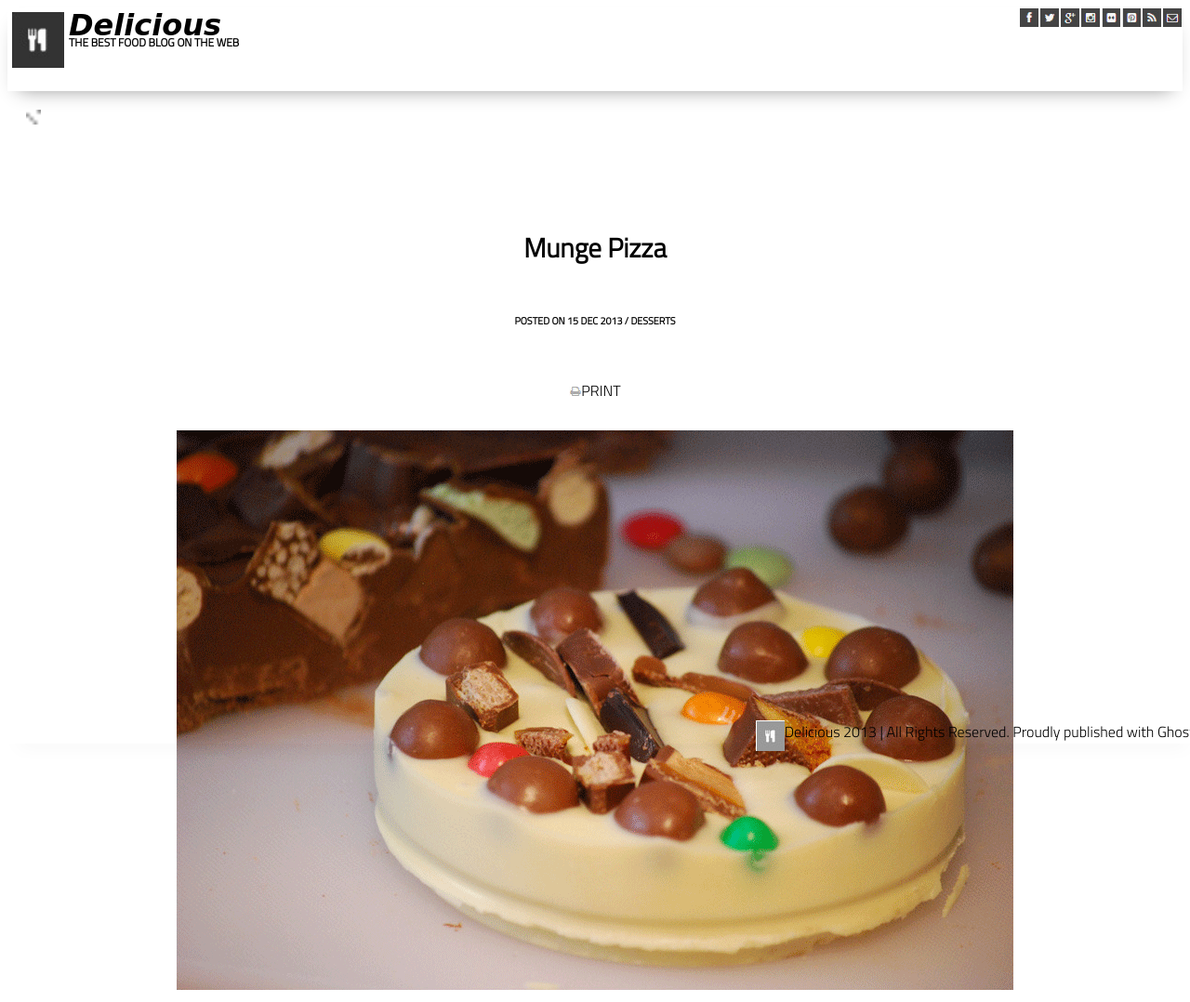
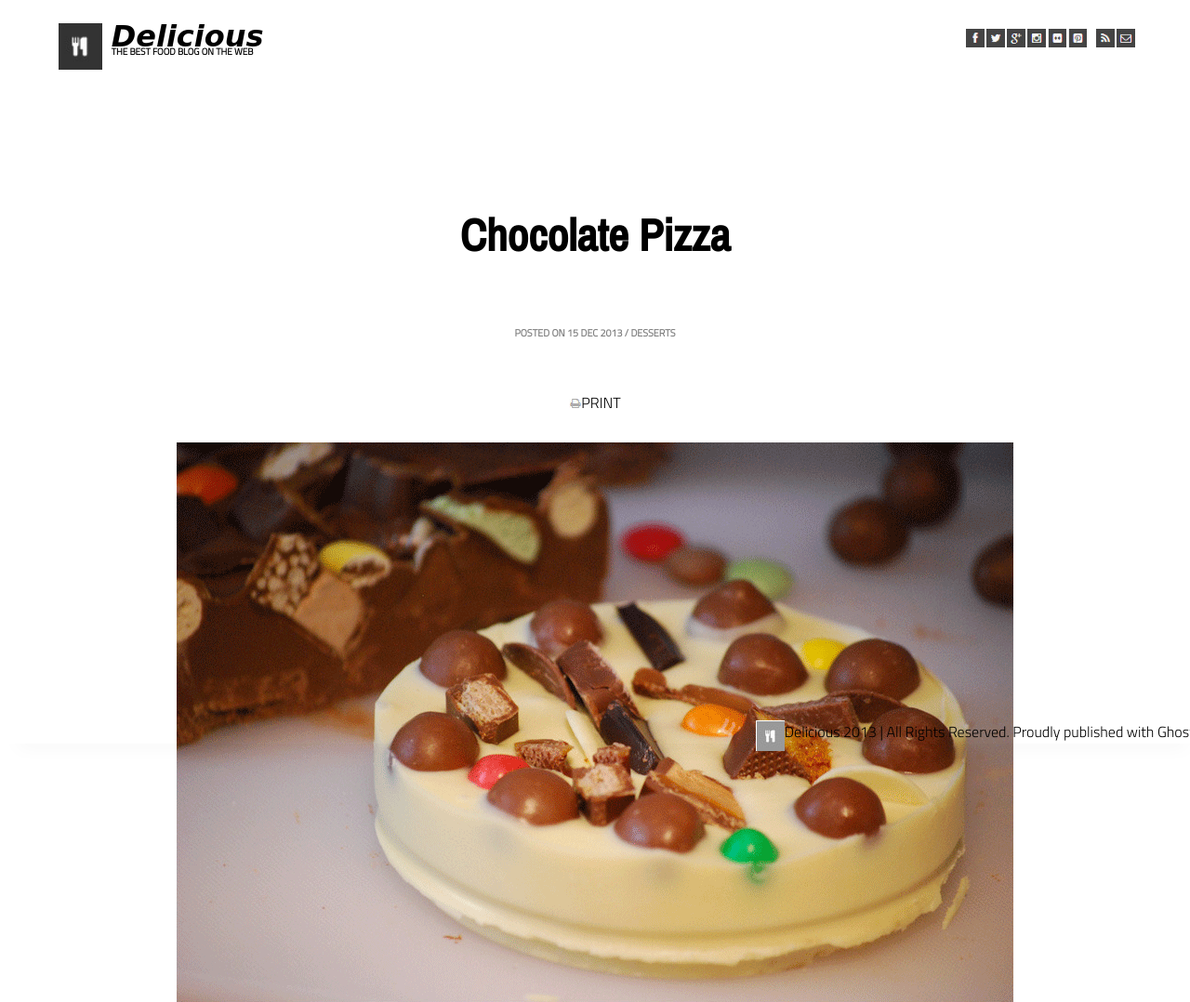
Before and after one commit to dimitraweinstein/chocolate-pizza, a plain HTML site: page index.html in a window 1280 px wide. Shown: the top 1078 px of the page at 93% size. Drawn offline with nearby package versions, Linux system fonts and the light colour scheme; files whose address does not match are found by name.

Commit message:
preliminary header border added, title font updated

```diff
--- a/index.html
+++ b/index.html
@@ -6,6 +6,8 @@
     <meta name="viewport" content="width=device-width, initial-scale=1.0">
     <meta http-equiv="X-UA-Compatible" content="ie=edge">
     <link href="https://fonts.googleapis.com/css2?family=Titillium+Web:wght@300&display=swap" rel="stylesheet">
+    <link rel="preconnect" href="https://fonts.gstatic.com">
+<link href="https://fonts.googleapis.com/css2?family=Archivo+Narrow:wght@500&display=swap" rel="stylesheet">
     <link rel="stylesheet" href="./styles/reset.css">
     <link rel="stylesheet" href="./styles/style.css">
     <link rel="stylesheet" href="./styles/home.css">
@@ -32,11 +34,10 @@
             <img class="icon" id="mail" src="assets/mail-icon.png">
         </div>
     </header>
-    <img id="borderimg" src="assets/hr-img.png">
     <main>
         <section class="">
             <h2>
-                Munge Pizza
+                Chocolate Pizza
             </h2>
 
             <h6>POSTED ON 15 DEC 2013 / DESSERTS</h6>
--- a/styles/style.css
+++ b/styles/style.css
@@ -48,9 +48,12 @@ header {
     display: flex;
     justify-content: space-between;
     background-color: var(--color3);
-    box-shadow: var(--shadow);
-    border-bottom: 20px solid transparent;
+    border-bottom: 15px solid rgba(225, 222, 222, 0.872);
     border-image: url('./assets/hr-img.png') repeat;
+    margin-top: 20px;
+    margin-left: 50px;
+    margin-right: 50px;
+    padding-bottom: 25px;
 }
 
 .header-left {
@@ -61,7 +64,12 @@ header {
 }
 
 .header-right {
+    margin-top: 10px;
     display: flex;
+}
+
+#rss {
+    margin-left: 8px;
 }
 
 #borderimg {
@@ -77,6 +85,7 @@ header {
     background-color: var(--color3);
     flex-direction: column;
     align-items: flex-start;
+    margin-left: 5px;
 }
 #delicious {
     display: flex;
@@ -92,11 +101,11 @@ header {
     display: flex;
     margin: 0;
     padding: 0;
-    font-size: 12px;
+    font-size: 10px;
 }
 
 #header-logo {
-    height: 60px;
+    height: 50px;
     padding: 5px;
 }
 
@@ -113,10 +122,15 @@ footer {
     box-shadow: var(--shadow);
 }
 
+h2 {
+    display: flex;
+    font-size: 3rem;
+    font-family: 'Archivo Narrow', sans-serif;
+    font-weight: bold;
+}
 
-h2 {
-    font-size: 1.8rem;
-    font-weight: bold;
+h6 {
+    color: gray;
 }
 
 .main-logo {
```
